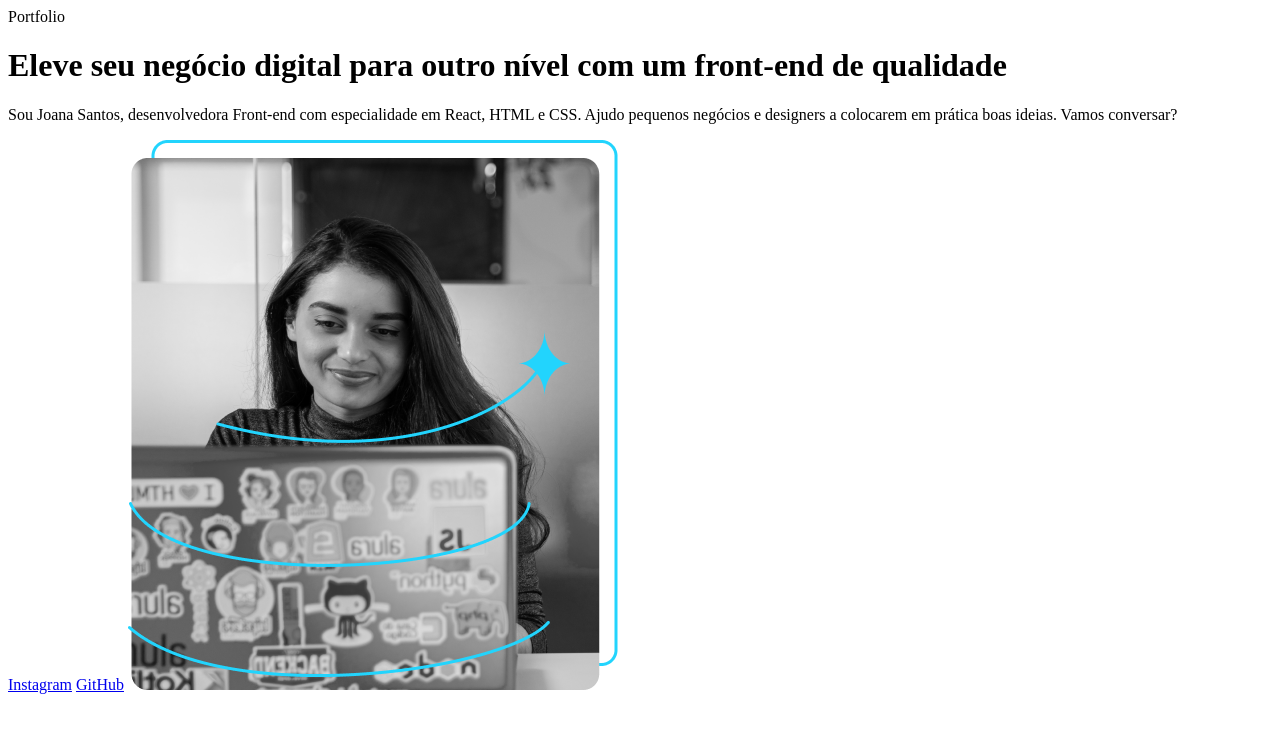
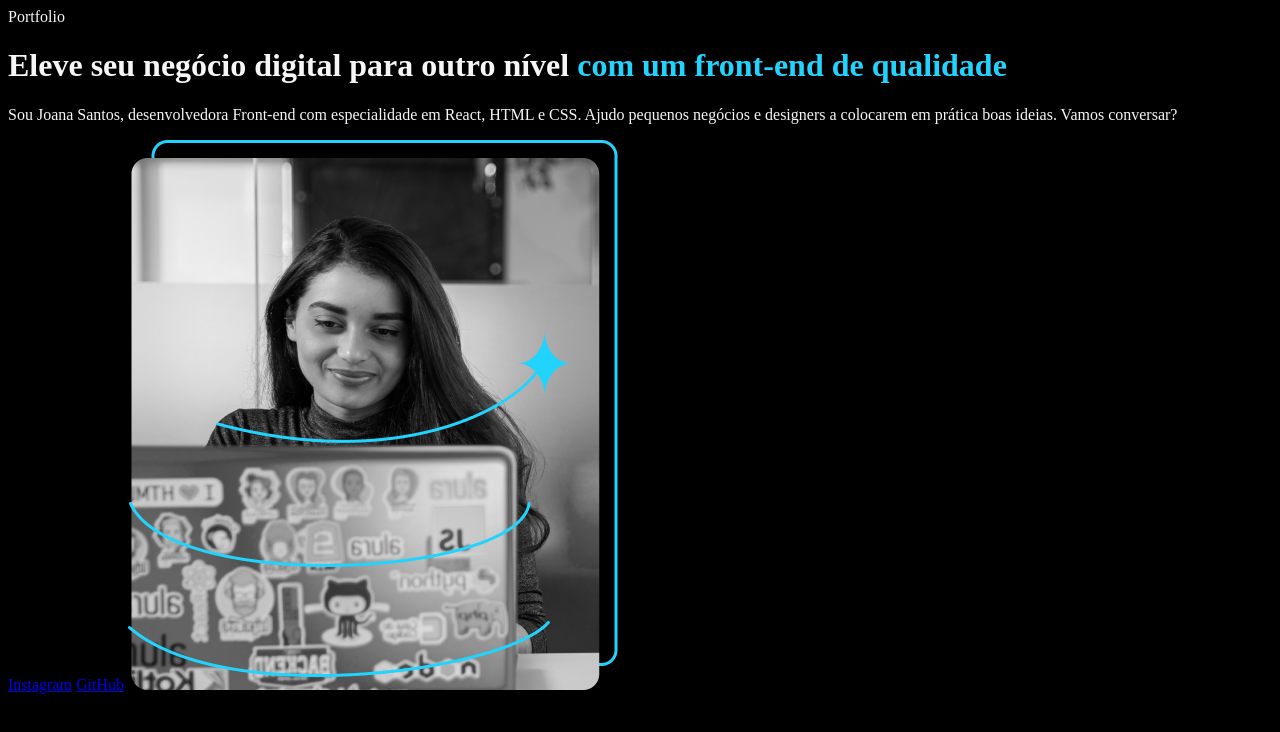
Before and after one commit to Hedersonn/portfolio_alura, a plain HTML site: page index.html in a window 1280 px wide. Drawn offline with Linux system fonts and the light colour scheme.

Commit message:
Criando arquivo css, estilizando cor de fundo e de fonte.

```diff
--- a/index.html
+++ b/index.html
@@ -4,6 +4,7 @@
   <head>
     <meta name="viewport" content="width=device-width, initial-scale=1.0"
     <title>Portfolio</title>
+    <link rel="stylesheet" href="style.css">
   </head>
   <body>
     <header></header>
--- /dev/null
+++ b/style.css
@@ -0,0 +1,8 @@
+body {
+  background-color: #000000;
+  color: #F6F6F6;
+}
+
+strong {
+  color: #22D4FD;
+}
```
